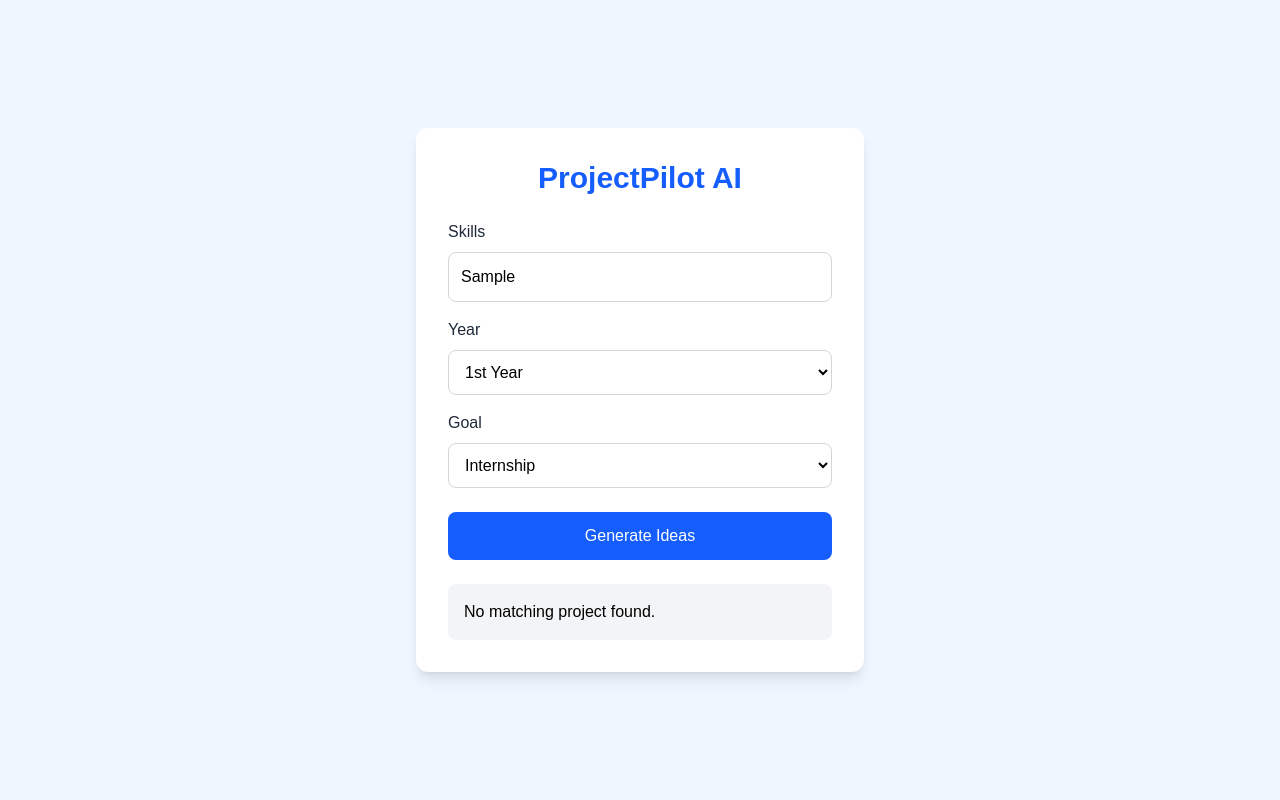
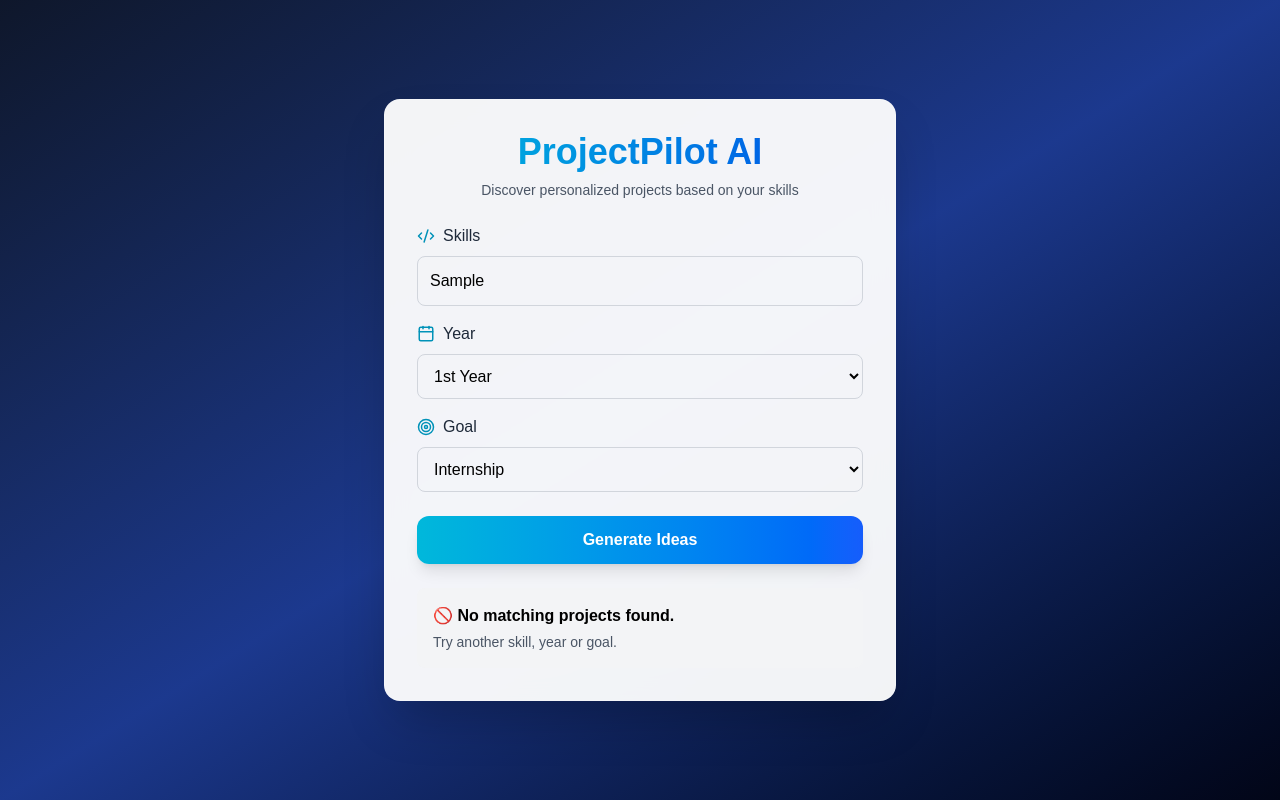
Before and after one commit to chethuchethana2006-ops/projectpilot-ai, a Next.js app: page / in a window 1280 px wide. Both pictures are taken after typing "Sample" into the empty fields and a click on the button "Generate Ideas". Built offline with nearby package versions, Linux system fonts and the light colour scheme.

Commit message:
ProjectPilot AI v1.1 - categories, icons and improved recommendations

```diff
--- a/app/page.tsx
+++ b/app/page.tsx
@@ -3,113 +3,485 @@
 import { useState } from "react";
 import projectIdeas from "../data/projectIdeas";
 
+import {
+  Code2,
+  Calendar,
+  Target,
+  Sparkles
+} from "lucide-react";
+
+type ProjectIdea = {
+  category: string;
+  title: string;
+  description: string;
+  difficulty: string;
+  duration: string;
+  techStack: string[];
+  skills: string[];
+  year: string;
+  goal: string;
+};
+
 export default function Home() {
-  const [result, setResult] = useState<typeof projectIdeas[number] | null>(null);
-  const [skills, setSkills] = useState("");
-  const [year, setYear] = useState("1st Year");
-  const [goal, setGoal] = useState("Internship");
+
+  const [results, setResults] = useState<ProjectIdea[]>([]);
+  const [skills, setSkills] = useState<string>("");
+  const [year, setYear] = useState<string>("1st Year");
+  const [goal, setGoal] = useState<string>("Internship");
+
+  const [loading, setLoading] = useState(false);
+  const [searched, setSearched] = useState(false);
 
   const generateIdea = () => {
-  const userSkill = skills.toLowerCase();
+
+    setLoading(true);
+    setSearched(true);
+
+    setTimeout(() => {
+
+      const userSkills = skills
+        .split(",")
+        .map((skill) => skill.trim().toLowerCase())
+        .filter(Boolean);
       const userYear = year;
       const userGoal = goal.toLowerCase();
 
-  const matchedProject = projectIdeas.find(
-  (project) =>
-    project.skills.includes(userSkill) &&
+      const projectList = Array.isArray(projectIdeas)
+        ? (projectIdeas as ProjectIdea[])
+        : [];
+
+      const matchedProjects = projectList.filter((project) => {
+        const projectSkills = Array.isArray(project.skills)
+          ? project.skills
+          : [project.skills];
+
+        return (
+          userSkills.some((userSkill) =>
+            projectSkills.some(
+              (skill) => skill.toLowerCase() === userSkill
+            )
+          ) &&
           project.year === userYear &&
           project.goal.toLowerCase() === userGoal
         );
+      });
 
-  if (matchedProject) {
-    setResult(matchedProject);
-  } else {
-    setResult(null);
-  }
+      setResults(matchedProjects);
+
+      setLoading(false);
+
+    }, 1000);
+
   };
 
   return (
-    <main className="min-h-screen bg-blue-50 flex items-center justify-center p-6">
-      <div className="bg-white p-8 rounded-xl shadow-lg w-full max-w-md">
-        <h1 className="text-3xl font-bold text-center text-blue-600 mb-6">
+
+    <main className="min-h-screen bg-gradient-to-br from-slate-900 via-blue-900 to-slate-950 flex items-center justify-center p-6">
+
+      <div className="bg-white/95 backdrop-blur-md p-8 rounded-2xl shadow-2xl border border-white/20 w-full max-w-lg">
+
+        <div className="text-center mb-6">
+
+          <h1 className="text-4xl font-extrabold bg-gradient-to-r from-cyan-500 to-blue-700 bg-clip-text text-transparent">
+
             ProjectPilot AI
+
           </h1>
 
-        <label className="block mb-2 font-medium text-gray-800">
+          <p className="text-gray-600 text-sm mt-2">
+
+            Discover personalized projects based on your skills
+
+          </p>
+
+        </div>
+
+
+        <label className="flex items-center gap-2 mb-2 font-medium text-gray-800">
+
+  <Code2 size={18} className="text-cyan-600"/>
+
   Skills
+
 </label>
+
         <input
+
           type="text"
+
           value={skills}
+
           onChange={(e) => setSkills(e.target.value)}
-          placeholder="Python, Java, HTML"
+
+          placeholder="Enter skills separated by commas"
+
           className="w-full p-3 border border-gray-300 rounded-lg mb-4 text-black"
+
         />
 
-        <label className="block mb-2 font-medium text-gray-800">
+
+        <label className="flex items-center gap-2 mb-2 font-medium text-gray-800">
+
+  <Calendar size={18} className="text-cyan-600"/>
+
   Year
+
 </label>
+
         <select
+
           value={year}
+
           onChange={(e) => setYear(e.target.value)}
+
           className="w-full p-3 border border-gray-300 rounded-lg mb-4 text-black"
+
         >
+
           <option>1st Year</option>
+
           <option>2nd Year</option>
+
           <option>3rd Year</option>
+
           <option>4th Year</option>
+
         </select>
 
-        <label className="block mb-2 font-medium text-gray-800">
+
+        <label className="flex items-center gap-2 mb-2 font-medium text-gray-800">
+
+  <Target size={18} className="text-cyan-600"/>
+
   Goal
+
 </label>
+
         <select
+
           value={goal}
+
           onChange={(e) => setGoal(e.target.value)}
+
           className="w-full p-3 border border-gray-300 rounded-lg mb-6 text-black"
+
         >
+
           <option>Internship</option>
+
           <option>Placement</option>
+
           <option>Learning</option>
+
         </select>
 
+
         <button
+
           onClick={generateIdea}
-          className="w-full bg-blue-600 text-white p-3 rounded-lg hover:bg-blue-700 transition"
+
+          className="
+
+            w-full
+
+            bg-gradient-to-r
+
+            from-cyan-500
+
+            to-blue-600
+
+            text-white
+
+            p-3
+
+            rounded-xl
+
+            font-semibold
+
+            shadow-lg
+
+            hover:shadow-cyan-400/50
+
+            hover:scale-105
+
+            transition-all
+
+            duration-300
+
+          "
+
         >
+
           Generate Ideas
+
         </button>
 
-        {result ? (
-          <div className="mt-6 p-4 bg-gray-100 rounded-lg">
-            <h2 className="font-bold mb-2 text-black">
-              Suggested Project
+
+        {loading && (
+
+          <div className="flex items-center justify-center gap-3 mt-4">
+
+            <div
+
+              className="
+
+                w-5
+
+                h-5
+
+                border-4
+
+                border-blue-200
+
+                border-t-blue-600
+
+                rounded-full
+
+                animate-spin
+
+              "
+
+            ></div>
+
+            <p className="text-blue-600 font-medium">
+
+              Generating recommendations...
+
+            </p>
+
+          </div>
+
+        )}
+
+
+        {results.length > 0 ? (
+
+          <div className="mt-6 p-4 bg-blue-50 rounded-xl border border-blue-200 shadow-sm">
+
+            <h2 className="font-bold mb-4 text-blue-700 flex items-center gap-2">
+
+  <Sparkles
+    size={20}
+    className="text-cyan-500"
+  />
+
+  AI Recommended Projects
+
 </h2>
 
-            <h3 className="text-lg font-semibold text-black mb-2">
+            {results.map((result, index) => (
+
+              <div
+
+                key={index}
+
+                className="
+
+                  mb-4
+
+                  p-4
+
+                  bg-white
+
+                  rounded-xl
+
+                  border
+
+                  border-gray-200
+
+                  shadow-sm
+
+                  hover:shadow-lg
+
+                  transition-all
+
+                  duration-300
+
+                "
+
+              >
+
+                <h3 className="text-lg font-bold text-black mb-2">
+
                   {result.title}
+                  <span className="inline-block mb-3 bg-purple-100 text-purple-800 px-3 py-1 rounded-full text-xs font-semibold">
+
+  {result.category}
+
+</span>
+
                 </h3>
+
+
+
+
                 <p className="text-black mb-3">
+
                   {result.description}
+
                 </p>
+
+
+                <div className="flex gap-3 mb-3">
+
+                  <span
+
+                    className={
+                      "px-3 py-1 rounded-full text-sm font-semibold " +
+                      (result.difficulty === "Beginner"
+                        ? "bg-green-200 text-green-800"
+                        : result.difficulty === "Intermediate"
+                        ? "bg-yellow-200 text-yellow-800"
+                        : "bg-red-200 text-red-800")
+                    }
+
+                  >
+
+                    {result.difficulty}
+
+                  </span>
+
+
+                  <span
+
+                    className="
+
+                      bg-cyan-200
+
+                      text-cyan-900
+
+                      px-3
+
+                      py-1
+
+                      rounded-full
+
+                      text-sm
+
+                      font-semibold
+
+                    "
+
+                  >
+
+                    ⏳ {result.duration}
+
+                  </span>
+
+                </div>
+
+
+                <div className="flex flex-wrap gap-2 mb-3">
+
+                  {result.techStack.map((tech, i) => (
+
+                    <span
+
+                      key={i}
+
+                      className="
+
+                        bg-cyan-100
+
+                        text-cyan-800
+
+                        px-3
+
+                        py-1
+
+                        rounded-full
+
+                        text-xs
+
+                        font-semibold
+
+                      "
+
+                    >
+
+                      {tech}
+
+                    </span>
+
+                  ))}
+
+                </div>
+
+
                 <p className="text-sm text-gray-700 mb-1">
-              <span className="font-semibold">Skills:</span> {result.skills.join(", ")}
+
+                  <span className="font-semibold">
+
+                    Skills:
+
+                  </span>
+
+                  {" "}
+
+                  {result.skills.join(", ")}
+
                 </p>
+
+
                 <p className="text-sm text-gray-700 mb-1">
-              <span className="font-semibold">Year:</span> {result.year}
+
+                  <span className="font-semibold">
+
+                    Year:
+
+                  </span>
+
+                  {" "}
+
+                  {result.year}
+
                 </p>
+
+
                 <p className="text-sm text-gray-700">
-              <span className="font-semibold">Goal:</span> {result.goal}
+
+                  <span className="font-semibold">
+
+                    Goal:
+
+                  </span>
+
+                  {" "}
+
+                  {result.goal}
+
                 </p>
+
               </div>
-        ) : (
+
+            ))}
+
+          </div>
+
+        ) : searched && !loading ? (
+
          <div className="mt-6 p-4 bg-gray-100 rounded-lg">
-            <p className="text-black">
-              No matching project found.
+
+  <p className="text-black font-semibold">
+
+    🚫 No matching projects found.
+
   </p>
+
+  <p className="text-gray-600 text-sm mt-1">
+
+    Try another skill, year or goal.
+
+  </p>
+
 </div>
-        )}
+
+        ) : null}
+
       </div>
+
     </main>
+
   );
+
 }
--- a/package.json
+++ b/package.json
@@ -9,6 +9,7 @@
     "lint": "eslint"
   },
   "dependencies": {
+    "lucide-react": "^1.22.0",
     "next": "16.2.9",
     "react": "19.2.4",
     "react-dom": "19.2.4"
```
Also changed, not shown: data/projectIdeas.js (+65 -7 lines), 1 other file (tests, documents, lock files or other folders). Lines whose indentation alone changed are shown as unchanged.
